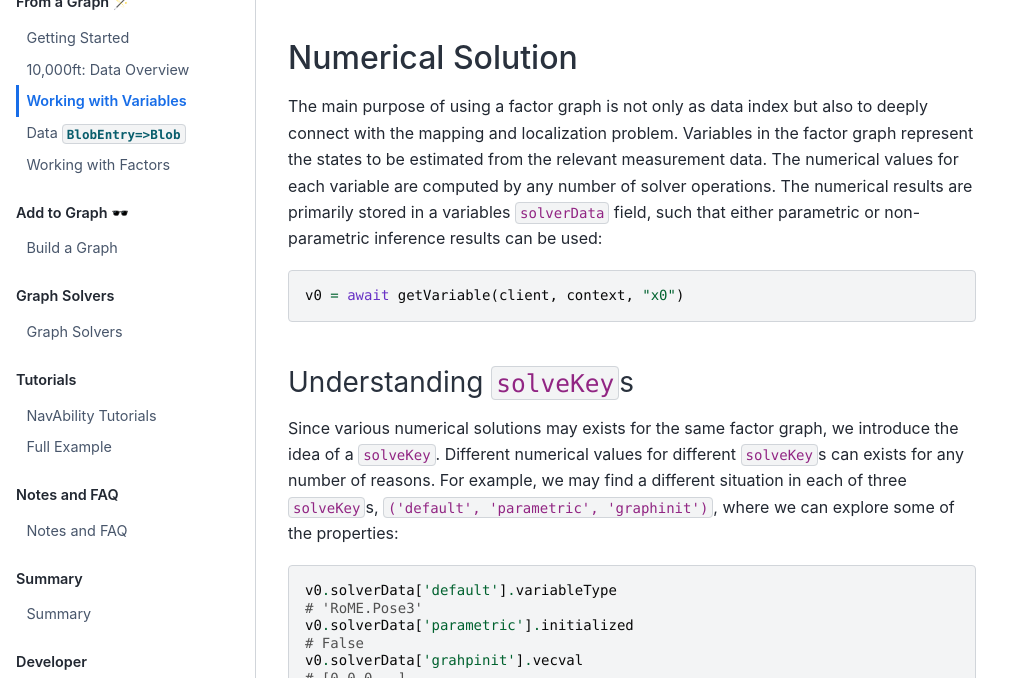
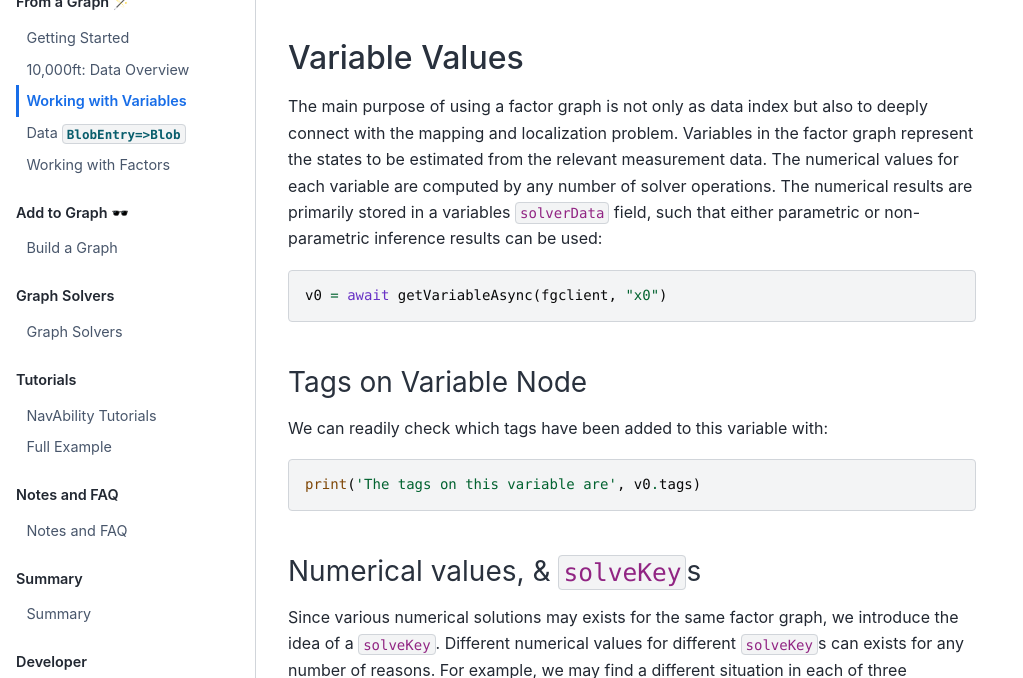
Before and after one commit to NavAbility/NavAbilitySDK.py, a Jupyter Book: the page built from docs/variables.md, in a window 1280 px wide and 900 px high, scrolled down 902 px, cut to the strip 222-900 px from the top of the window. Shown: the whole strip, without its empty margins (0-1023 px from the left). Built offline with Jupyter Book 1.0.4 settings and Sphinx 7.4.7 and the Sphinx Book theme 1.1.4, drawn with Linux system fonts in a browser that asks for light colours; some of the changed text lies outside the part shown.

Commit message:
done with variables page

````diff
--- a/docs/variables.md
+++ b/docs/variables.md
@@ -42,18 +42,26 @@ The await call is used to wait on the underlying asynchronous call.
 ``` -->
 
 
-## Numerical Solution
+## Variable Values
 
 The main purpose of using a factor graph is not only as data index but also to deeply connect with the mapping and localization problem.  Variables in the factor graph represent the states to be estimated from the relevant measurement data.  The numerical values for each variable are computed by any number of solver operations.  The numerical results are primarily stored in a variables `solverData` field, such that either parametric or non-parametric inference results can be used:
 ```python
-v0 = await getVariable(client, context, "x0")
+v0 = await getVariableAsync(fgclient, "x0")
 ```
+
+### Tags on Variable Node
+
+We can readily check which tags have been added to this variable with:
+```python
+print('The tags on this variable are', v0.tags)
+```
+
 
 <!-- ```@docs
 getVariable
 ``` -->
 
-### Understanding `solveKey`s
+### Numerical values, & `solveKey`s
 
 Since various numerical solutions may exists for the same factor graph, we introduce the idea of a `solveKey`.  Different numerical values for different `solveKey`s can exists for any number of reasons.  For example, we may find a different situation in each of three `solveKey`s, `('default', 'parametric', 'graphinit')`, where we can explore some of the properties:
 ```python
````
